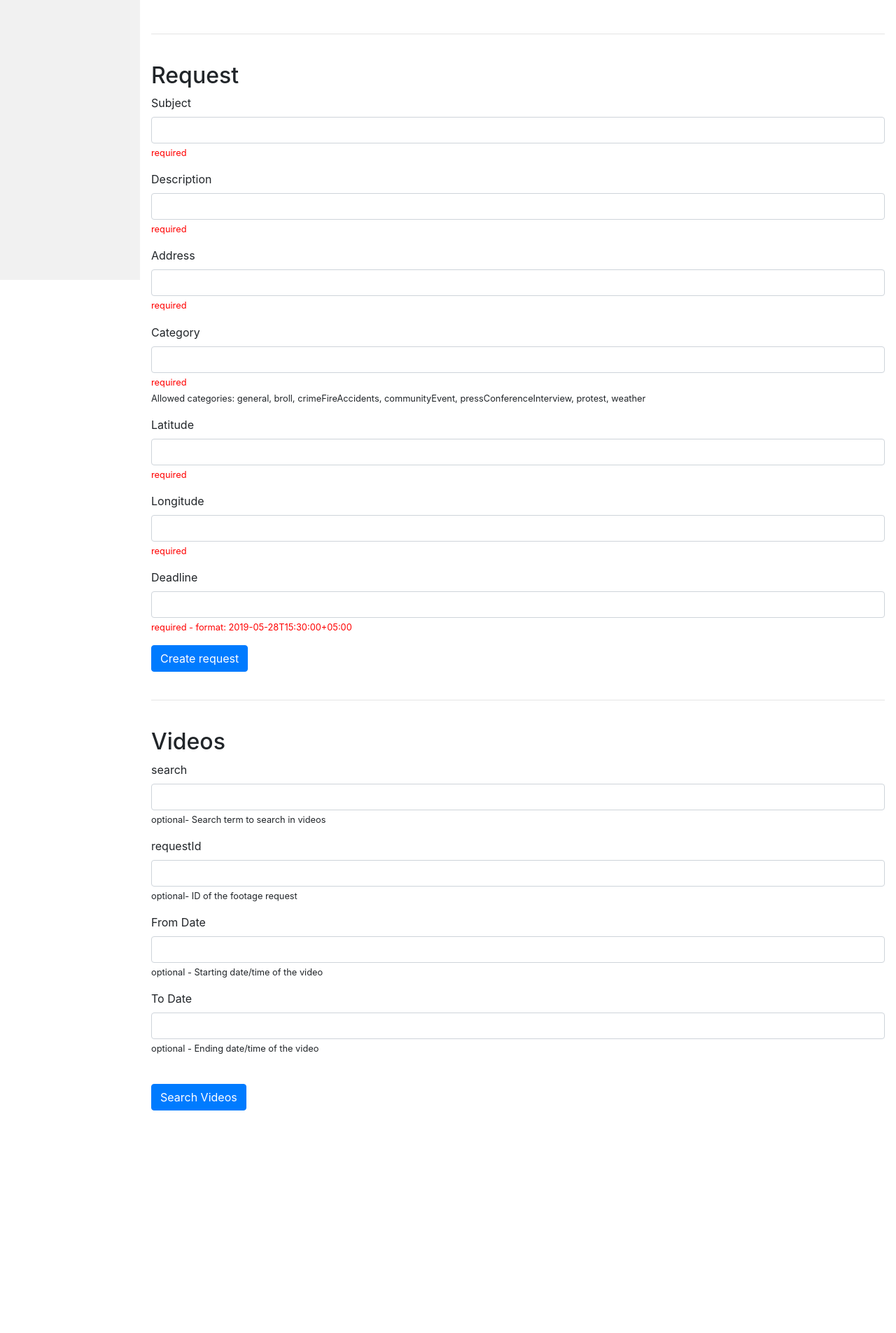
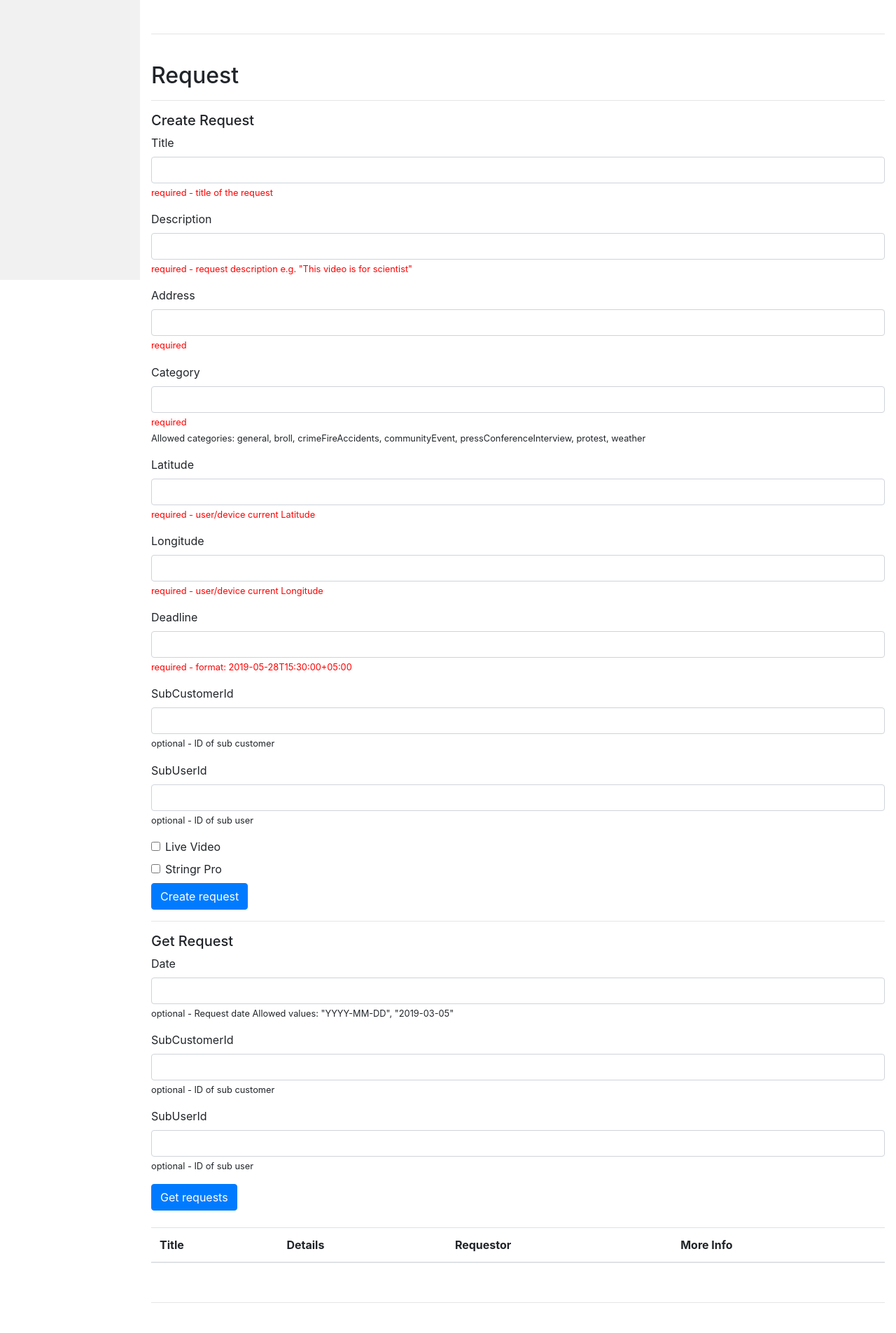
Before and after one commit to umairyounus10p/stringr-api-view, an Angular app: page / in a window 1280 px wide. Shown: the part 400-2305 px from the top of the page at 70% size. Before the commit the page ends 2011 px from the top, so only its background shows below. Built offline with nearby package versions, Linux system fonts and the light colour scheme.

Commit message:
Implement client feedback #1,2,4,5

```diff
--- a/src/app/app.component.html
+++ b/src/app/app.component.html
@@ -24,15 +24,15 @@
     <h2>Authentication</h2>
 
     <div class="form-group">
-        <label for="exampleInputEmail1">Access Token</label>
+      <label>Access Token</label>
       <input class="form-control" type="text" name="accesstoken" [(ngModel)]="accesstoken" />
-        <small style="color: red" id="emailHelp" class="form-text">required</small>
+      <small style="color: red" id="emailHelp" class="form-text">required - To receive an access token, please contact Stringr support - support@stringr.com</small>
     </div>
 
     <div class="form-group">
-        <label for="exampleInputEmail1">Domain</label>
+      <label>Domain</label>
       <input class="form-control" type="text" name="domain" [(ngModel)]="domain" />
-        <small style="color: red" id="emailHelp" class="form-text">required-without trailing slash</small>
+      <small style="color: red" id="emailHelp" class="form-text">required- without trailing slash</small>
     </div>
   </div>
 
@@ -42,66 +42,129 @@
 
   <div id="request">
     <h2>Request</h2>
-
+    <hr>
+    <h5>Create Request</h5>
     <div class="form-group">
-        <label for="exampleInputEmail1">Subject</label>
+      <label>Title</label>
       <input class="form-control" type="text" [(ngModel)]="requestSubject" />
-        <small style="color: red" id="emailHelp" class="form-text">required</small>
+      <small style="color: red" id="emailHelp" class="form-text">required - title of the request</small>
     </div>
 
     <div class="form-group">
-        <label for="exampleInputEmail1">Description</label>
+      <label>Description</label>
       <input class="form-control" type="text" [(ngModel)]="requestDescription" />
-        <small style="color: red" id="emailHelp" class="form-text">required</small>
+      <small style="color: red" id="emailHelp" class="form-text">required - request description e.g. "This video is for scientist"</small>
     </div>
 
     <div class="form-group">
-        <label for="exampleInputEmail1">Address</label>
+      <label >Address</label>
       <input class="form-control" type="text" [(ngModel)]="requestAddress" />
       <small style="color: red" id="emailHelp" class="form-text">required</small>
     </div>
 
     <div class="form-group">
-        <label for="exampleInputEmail1">Category</label>
+      <label>Category</label>
       <input class="form-control" type="text" [(ngModel)]="requestCategory" />
       <small style="color: red" id="emailHelp" class="form-text">required</small>
-        <small id="emailHelp" class="form-text">Allowed categories: general, broll, crimeFireAccidents, communityEvent, pressConferenceInterview, protest,
+      <small id="emailHelp" class="form-text">Allowed categories: general, broll, crimeFireAccidents, communityEvent,
+        pressConferenceInterview, protest,
         weather </small>
     </div>
 
     <div class="form-group">
-        <label for="exampleInputEmail1">Latitude</label>
+      <label>Latitude</label>
       <input class="form-control" type="number" [(ngModel)]="requestLatitude" />
-        <small style="color: red" id="emailHelp" class="form-text">required</small>
+      <small style="color: red" id="emailHelp" class="form-text">required - user/device current Latitude </small>
     </div>
 
     <div class="form-group">
-        <label for="exampleInputEmail1">Longitude</label>
+      <label>Longitude</label>
       <input class="form-control" type="number" [(ngModel)]="requestLongitude" />
-        <small style="color: red" id="emailHelp" class="form-text">required</small>
+      <small style="color: red" id="emailHelp" class="form-text">required - user/device current Longitude </small>
     </div>
 
     <div class="form-group">
-        <label for="exampleInputEmail1">Deadline</label>
+      <label>Deadline</label>
       <input class="form-control" type="text" [(ngModel)]="requestDeadline" />
       <small style="color: red" id="emailHelp" class="form-text">required - format:
         2019-05-28T15:30:00+05:00</small>
     </div>
 
-      <!-- Subject: <input class="form-control" type="text" [(ngModel)]="requestSubject" /> <span><i>required</i></span> <br>
-      Description: <input class="form-control" type="text" [(ngModel)]="requestDescription" /> <span><i>required</i></span><br>
-      address: <input class="form-control" type="text" [(ngModel)]="requestAddress" /> <span><i>required</i></span> <br>
-      category: <input class="form-control" type="text" [(ngModel)]="requestCategory" /> <span><i>required</i></span> <br>
-      latitude: <input class="form-control" type="number" [(ngModel)]="requestLatitude" /> <span><i>required</i></span> <br>
-      longitude: <input class="form-control" type="number" [(ngModel)]="requestLongitude" /> <span><i>required</i></span> <br>
-      <span>Allowed categories: general, broll, crimeFireAccidents, communityEvent, pressConferenceInterview, protest,
-        weather </span>
+    <div class="form-group">
+      <label>SubCustomerId</label>
+      <input class="form-control" type="text" [(ngModel)]="requestSubCustomerId" />
+      <small class="form-text">optional - ID of sub customer</small>
+    </div>
+
+    <div class="form-group">
+      <label>SubUserId</label>
+      <input class="form-control" type="text" [(ngModel)]="requestSubUserId" />
+      <small class="form-text">optional - ID of sub user</small>
+    </div>
+
+    <div class="form-check">
+      <input type="checkbox" class="form-check-input" [(ngModel)]="requestIsLive" />
+      <label>Live Video</label>
+    </div>
+
+    <div class="form-check">
+      <input  type="checkbox" class="form-check-input" [(ngModel)]="requestStringPro" />
+      <label>Stringr Pro</label>
+    </div>
+    <button class="btn btn-primary" (click)="createfootageRequest()">Create request</button>
+
     <br>
-      deadline: <input class="form-control" type="text" [(ngModel)]="requestDeadline" /> <span><i>required - format:
-          2019-05-28T15:30:00+05:00 </i></span> <br> -->
+    <hr>
+    <h5>Get Request</h5>
 
-      <button class="btn btn-primary" (click)="createfootageRequest()">Create request</button>
+    <div class="form-group">
+      <label>Date</label>
+      <input class="form-control" type="number" [(ngModel)]="getReqDate" />
+      <small class="form-text">optional - Request date Allowed values: "YYYY-MM-DD", "2019-03-05"</small>
     </div>
+
+    <div class="form-group">
+      <label>SubCustomerId</label>
+      <input class="form-control" type="number" [(ngModel)]="getReqSubCustomerId" />
+      <small class="form-text">optional - ID of sub customer</small>
+    </div>
+
+    <div class="form-group">
+      <label>SubUserId</label>
+      <input class="form-control" type="text" [(ngModel)]="getReqSubUserId" />
+      <small class="form-text">optional - ID of sub user</small>
+    </div>
+
+    <button class="btn btn-primary" (click)="getfootageRequests()">Get requests</button>
+
+    <div id="_footageRequests" style="overflow-y: scroll">
+      <br>
+      <table class="table thead-light">
+        <thead>
+          <tr>
+            <th scope="col">Title</th>
+            <th scope="col">Details</th>
+            <th scope="col">Requestor</th>
+            <th scope="col">More Info</th>
+          </tr>
+        </thead>
+        <tbody>
+          <tr *ngFor="let req of footageRequests">
+            <td>{{req.title}}</td>
+            <td>{{req.details}}</td>
+            <td>{{req.requestor}}</td>
+            <td> <button type="button" data-toggle="modal" data-target="#exampleModal" (click)="setCurrentVideoJson(req)">
+                JSON
+              </button>
+            <td>
+          </tr>
+        </tbody>
+      </table>
+    </div>
+  </div>
+
+
+
 
   <br>
   <hr>
@@ -111,27 +174,31 @@
     <h2>Videos</h2>
 
     <div class="form-group">
-        <label for="exampleInputEmail1">search</label>
+      <label>search</label>
       <input class="form-control" type="text" name="domain" [(ngModel)]="videosSearch" />
-        <small id="emailHelp" class="form-text">optional- Search term to search in videos</small>
+      <small id="emailHelp" class="form-text">optional- Search term to search in videos,
+        search includes: video - title, date, description, tags, location </small>
     </div>
 
     <div class="form-group">
-        <label for="exampleInputEmail1">requestId</label>
+      <label>requestId</label>
       <input class="form-control" type="text" name="accesstoken" [(ngModel)]="videosRequestId" />
       <small id="emailHelp" class="form-text">optional- ID of the footage request</small>
     </div>
 
     <div class="form-group">
-        <label for="exampleInputEmail1">From Date</label>
+      <label>From Date</label>
       <input class="form-control" type="text" name="accesstoken" [(ngModel)]="videosfromDate" />
-        <small id="emailHelp" class="form-text">optional - Starting date/time of the video</small>
+      <small id="emailHelp" class="form-text">optional - Starting date/time of the video
+        format:2019-05-08</small>
     </div>
 
     <div class="form-group">
-        <label for="exampleInputEmail1">To Date</label>
+      <label>To Date</label>
       <input class="form-control" type="text" name="domain" [(ngModel)]="videostoDate" />
-        <small id="emailHelp" class="form-text">optional - Ending date/time of the video</small>
+      <small id="emailHelp" class="form-text">optional - Ending date/time of the video
+          format:2019-05-28
+      </small>
     </div>
 
     <br>
@@ -152,7 +219,8 @@
       <br>
       {{vid.Description}}
       <br>
-        <button (click)="purchaseVideo(vid._id)">Purshased</button> <span style="padding-left:5px"></span> <button *ngIf="!vid.isLiveStream" (click)="getDownloadVideo(vid._id)">Download</button>
+      <button (click)="purchaseVideo(vid._id)">Purshased</button> <span style="padding-left:5px"></span> <button *ngIf="!vid.isLiveStream"
+        (click)="getDownloadVideo(vid._id)">Download</button>
       <!-- Button trigger modal -->
       <button type="button" data-toggle="modal" data-target="#exampleModal" (click)="setCurrentVideoJson(vid)">
         JSON
--- a/src/app/app.component.ts
+++ b/src/app/app.component.ts
@@ -28,8 +28,19 @@ export class AppComponent {
   requestLatitude: 24.8635707
   requestLongitude: 67.0753158
   requestDeadline: ''
+  requestIsLive: false
+  requestStringPro: false
+  requestSubCustomerId: string;
+  requestSubUserId: string;
+  //
   currentVideoJson: {}
   //
+  // get requests
+  getReqDate: string;
+  getReqSubCustomerId: string;
+  getReqSubUserId: string;
+  footageRequests: any;
+
   constructor(
     private http: HttpClient) {
   }
@@ -49,6 +60,7 @@ export class AppComponent {
     if (request.indexOf('?') > -1) {
       token = token.replace('?', '&')
     }
+    // this.headers = this.headers.append('access_token',  this.accesstoken);
     const url = this.domain + this.baseUrl + request + token;
     return this.http.get(url, {
       headers: this.headers
@@ -62,26 +74,38 @@ export class AppComponent {
       token = token.replace('?', '&')
     }
     const url = this.domain + this.baseUrl + request + token;
+    // this.headers = this.headers.append('access_token',  this.accesstoken);
     return this.http.post(url, data, {
       headers: this.headers
     }).toPromise<any>();;
   }
 
   async createfootageRequest() {
-    if (!this.requestSubject || !this.requestDescription || !this.requestAddress || !this.requestCategory
+    if (!this.requestSubject || !this.requestDescription || !this.requestCategory
       || !this.requestDeadline || !this.requestLatitude || !this.requestLongitude) {
       alert('Enter required feilds')
       return;
     }
 
-    let params = {
+    let params: any = {
       subject: this.requestSubject,
       description: this.requestDescription,
       address: this.requestAddress,
       category: this.requestCategory,
       deadline: this.requestDeadline,
       latitude: this.requestLatitude,
-      longitude: this.requestLongitude
+      longitude: this.requestLongitude,
+      subCustomerId: this.requestSubCustomerId || '',
+      subUserId: this.requestSubUserId || '',
+      tier: 'standard'
+    }
+
+    if (this.requestIsLive) {
+      params.isLive = true;
+    }
+
+    if (this.requestStringPro) {
+      params.tier = 'pro';
     }
 
     try {
@@ -96,12 +120,12 @@ export class AppComponent {
   }
 
   async getfootageRequests() {
-    let url = this.baseUrl + 'requests';
+    const request = `requests?date=${this.getReqDate || ''}&subCustomerId=${this.getReqSubCustomerId || ''}&subUserId=${this.getReqSubUserId || ''}`;
     try {
-      const result = await this.get('requests?date=' + '2019-05-10');
+      const result = await this.get(request);
       if (result) {
-        this.reponse = result;
-        console.log(this.reponse)
+        this.footageRequests = result;
+        console.log(this.footageRequests)
       }
     } catch (err) {
       console.log('getfootageRequests-Error->', err)
@@ -122,7 +146,6 @@ export class AppComponent {
   }
 
   async getVideoDetails() {
-    // /api/public/videos/{videoId}
     const videoId = '5cd550420d7529d308fac162';
     try {
       const result = await this.get(`videos/${videoId}`);
@@ -136,8 +159,6 @@ export class AppComponent {
   }
 
   async getDownloadVideo(videoId) {
-    // const videoId = '5cd550420d7529d308fac162';
-    // let url = this.baseUrl + `videos/${videoId}/download` + '?access_token=' + this.accesstoken;
     try {
       const result = await this.get(`videos/${videoId}/download`);
       if (result) {
@@ -151,8 +172,6 @@ export class AppComponent {
 
 
   async purchaseVideo(videoId) {
-    // const videoId = '5cd550420d7529d308fac162';
-    // let url = this.baseUrl + `videos/${videoId}/buy` + '?access_token=' + this.accesstoken;
     try {
       const result = await this.post(`videos/${videoId}/buy`, {});
       if (result) {
@@ -166,8 +185,6 @@ export class AppComponent {
   }
 
   async setCurrentVideoJson(data) {
-    // const videoId = '5cd550420d7529d308fac162';
-    // let url = this.baseUrl + `videos/${videoId}/buy` + '?access_token=' + this.accesstoken;
     try {
       this.currentVideoJson = data
     } catch (err) {
@@ -175,21 +192,4 @@ export class AppComponent {
       console.log('purchaseVideo-Error->', err)
     }
   }
-  // initPlayer(id, url) {
-  //   alert(url)
-  //    window.SLDP.init({
-  //     container: id,
-  //     stream_url: "wss://d2arg9zixcnu0v.cloudfront.net/dev/failover",
-  //     autoplay: true,
-  //     height: 180,
-  //     width: 320,
-  //     autoplay: true,
-  //     muted: true,
-  //     offset: 3,
-  //     splash_screen: '/assets/images/live.jpg',
-  //     latency_tolerance: 500,
-  //     controls: true
-  //   });
-  // };
-
 }
```
Also changed, not shown: 1 other file (tests, documents, lock files or other folders). Lines whose indentation alone changed are shown as unchanged.
